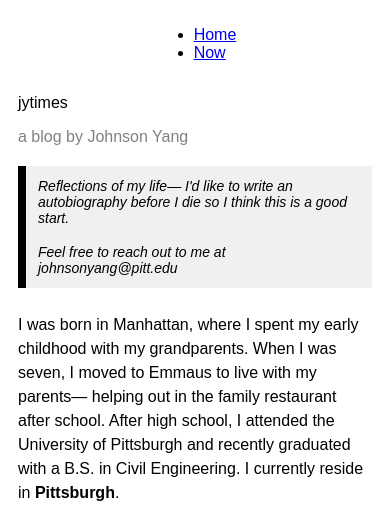
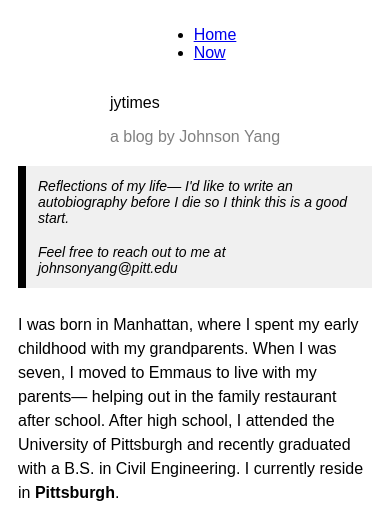
Before and after one commit to j-yang24/personal-website, a Gatsby site: page / in a window 390 px wide. Shown: the top 524 px of the page. Built offline with nearby package versions, Linux system fonts and the light colour scheme; Gatsby itself is replaced by a stand-in of ours.

Commit message:
mobile layout changes

```diff
--- a/src/styles/index.module.css
+++ b/src/styles/index.module.css
@@ -69,8 +69,7 @@
 
 @media (max-width: 600px) {
   .heading,
-  .headerRow
-  .link {
+  .headerRow{
     justify-content: center;
   }
 
```
